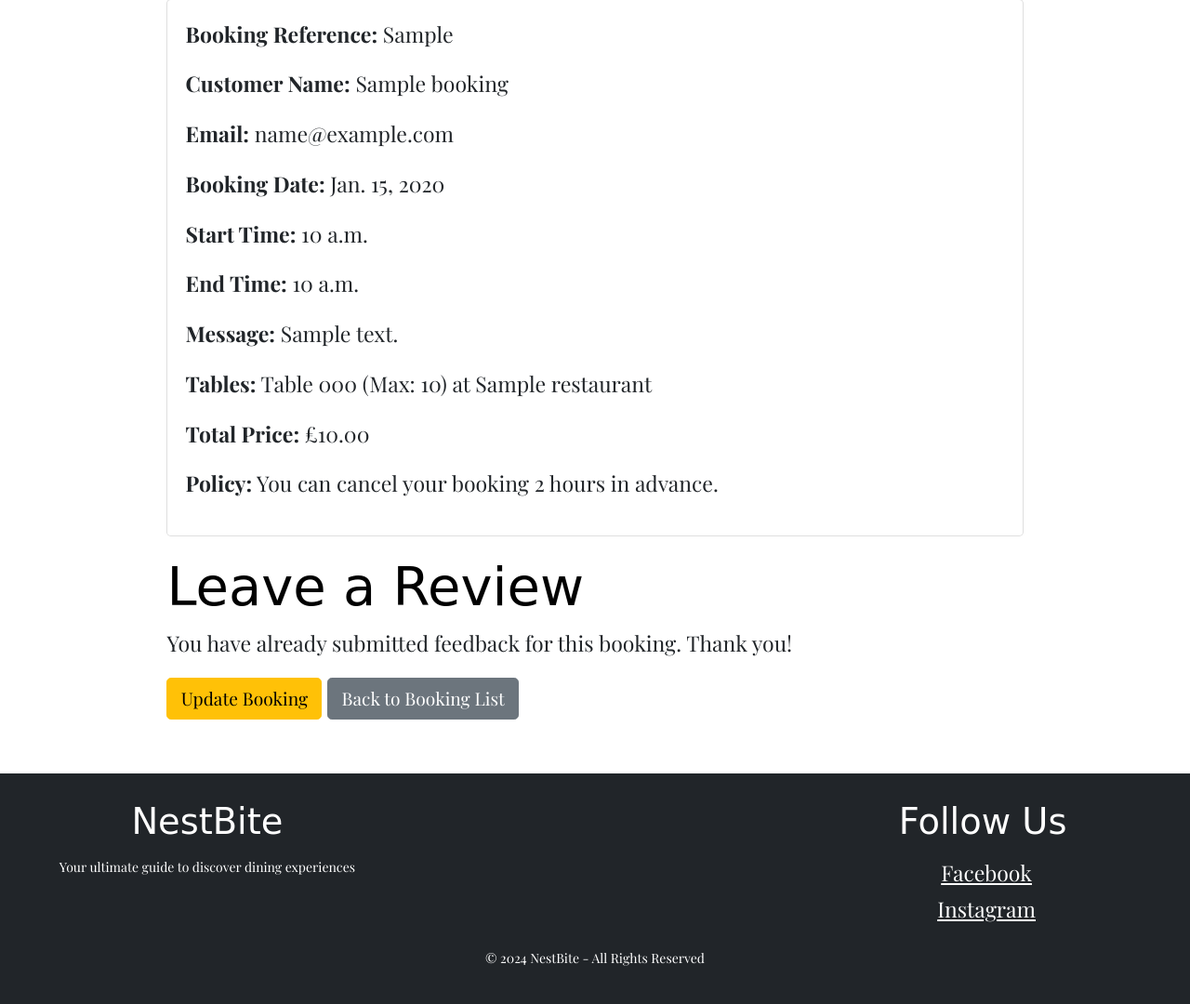
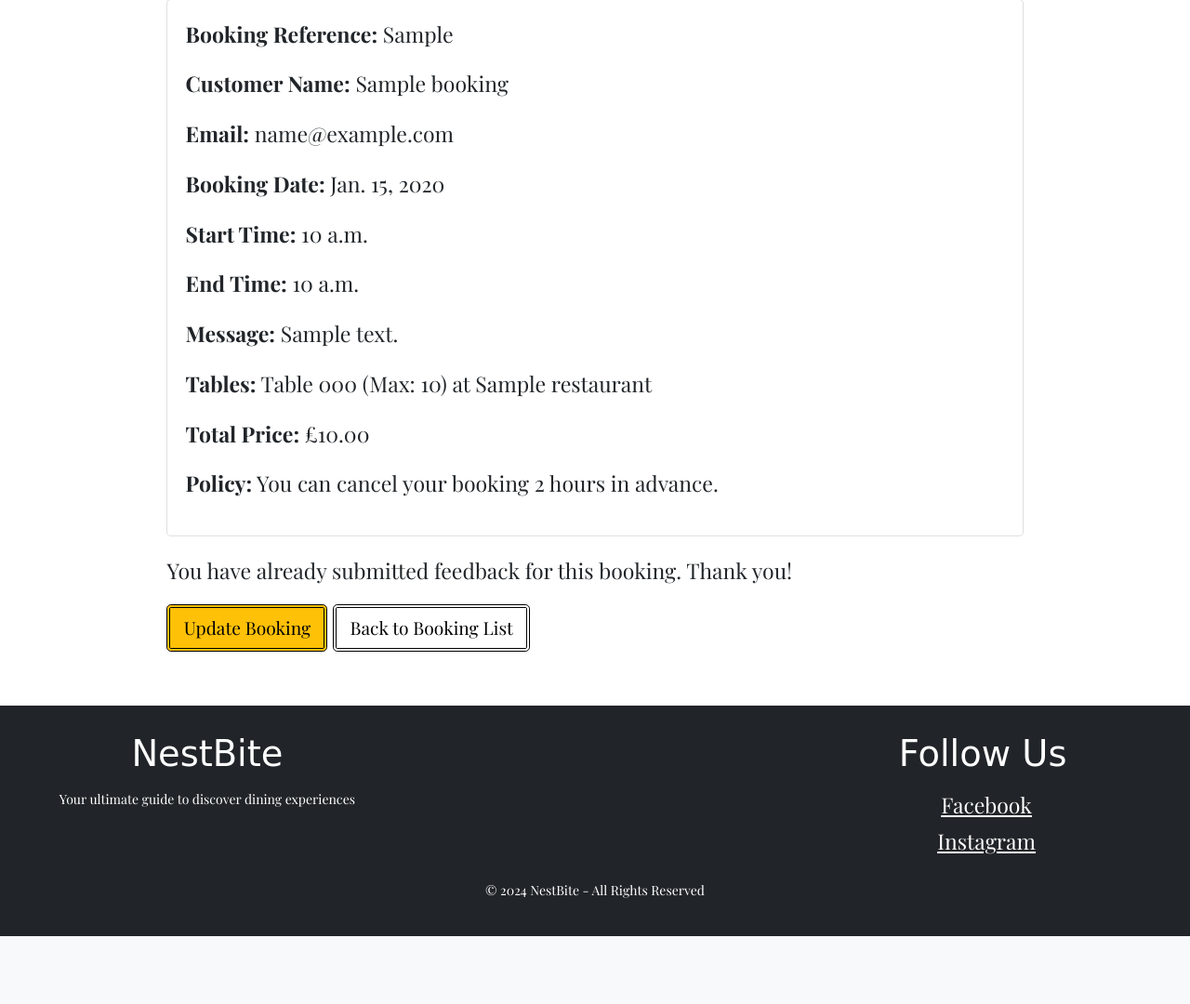
Before and after one commit to ValerioS05/nestbite, a Django app: page /booking/1/ in a window 1280 px wide. Shown: the part 181-1261 px from the top of the page at 93% size. After the commit the page ends 1188 px from the top, so only its background shows below. Run offline with Django 4.2, Linux system fonts and the light colour scheme; a user stored in the database is signed in; tables that the repository leaves empty hold one stand-in row (values such as "Sample post"); some libraries are stand-ins or nearby versions; some web fonts are replaced.

Commit message:
update booking_detail function to handle who can leave reviews, update style

```diff
--- a/booking/views.py
+++ b/booking/views.py
@@ -339,9 +339,9 @@ def booking_detail(request, booking_id):
         HttpResponse: The rendered booking details and review form.
     """
     booking = get_object_or_404(Booking, id=booking_id)
+    is_owner = booking.customer_email == request.user.email
 
-    if not (request.user.is_staff
-            or booking.customer_email == request.user.email):
+    if not (request.user.is_staff or is_owner):
         return redirect('booking_list')
 
     existing_review = booking.reviews.filter(user=request.user).first()
@@ -369,7 +369,7 @@ def booking_detail(request, booking_id):
 
             return redirect('booking_detail', booking_id=booking.id)
     else:
-        review_form = ReviewForm() if not existing_review else None
+        review_form = ReviewForm() if is_owner and not existing_review else None
 
     return render(
         request, 'booking/booking_detail.html',
@@ -380,6 +380,7 @@ def booking_detail(request, booking_id):
             'feedback_message': None,
         }
     )
+
 
 
 @login_required
--- a/static/css/style.css
+++ b/static/css/style.css
@@ -73,7 +73,10 @@ label {
     font-size: 18px;
     margin-top: 20px;
 }
-
+.rating-form {
+    display: flex;
+    flex-direction: row;
+}
 /* Restaurant list (restaurants.html)*/
 
 .restaurant-item-wrapper {
--- a/templates/booking/booking_detail.html
+++ b/templates/booking/booking_detail.html
@@ -23,18 +23,20 @@
 {% if feedback_message %}
     <div class="alert alert-info">{{ feedback_message }}</div>
 {% else %}
+    {% if existing_review %}
+        <p>You have already submitted feedback for this booking. Thank you!</p>
+    {% else %}
+        {% if review_form %}
             <h2>Leave a Review</h2>
-{% if not existing_review %}
             <form method="POST">
                 {% csrf_token %}
                 {{ review_form.as_p }}
                 <button type="submit" class="btn btn-primary">Submit Review</button>
             </form>
-{% else %}
-    <p>You have already submitted feedback for this booking. Thank you!</p>
+        {% endif %}
     {% endif %}
 {% endif %}
 
-<a href="{% url 'update_booking' booking.id %}" class="btn btn-warning">Update Booking</a>
-<a href="{% url 'booking_list' %}" class="btn btn-secondary">Back to Booking List</a>
+<a href="{% url 'update_booking' booking.id %}" class="boo-btn btn btn-warning">Update Booking</a>
+<a href="{% url 'booking_list' %}" class="boo-btn btn">Back to Booking List</a>
 {% endblock %}
```
Also changed, not shown: templates/booking/booking_list.html (+12 -11 lines). Lines whose indentation alone changed are shown as unchanged.
